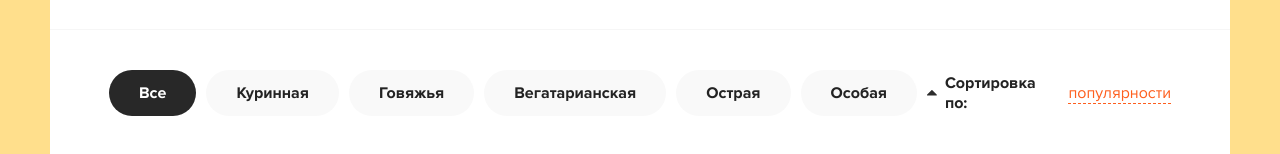
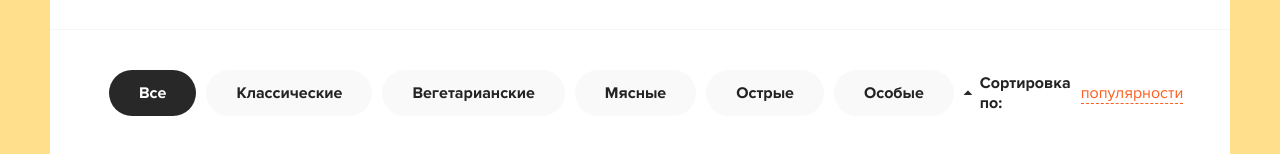
Before and after one commit to nurgitlab/react-store, a React (Create React App) app: page / in a window 1280 px wide. Shown: the part 152-306 px from the top of the page. Built offline with nearby package versions, Linux system fonts and the light colour scheme.

Commit message:
extra rerender in categorues fixed

```diff
--- a/src/components/Categories.js
+++ b/src/components/Categories.js
@@ -1,11 +1,12 @@
 import React, { useState } from 'react';
 
 
+const Categories = React.memo(
   function Categories({items, onClickItem}) {
-
     const [activeItem, setActiveItem] = useState(null);
     const onSelectItem = (index) => {
       setActiveItem(index);
+      onClickItem(index)
     };
 
     return (
@@ -36,5 +37,6 @@ function Categories({items, onClickItem}) {
       </div>
     );
   }
+)
 
 export default Categories;
--- a/src/pages/Home.js
+++ b/src/pages/Home.js
@@ -1,28 +1,33 @@
-import React from 'react';
+import React, { useCallback } from 'react';
 import { Categories, SortPopup } from "../components";
 import ShavaBlock from "../components/ShavaBlock";
 import { useSelector, useDispatch } from "react-redux";
+import { setCategory } from "../redux/actions/filters";
 
 
+const categoryNames = [
+  'Классические',
+  'Вегетарианские',
+  'Мясные',
+  'Острые',
+  'Особые',
+];
+
 function Home() {
+  const dispatch = useDispatch();
+  const items = useSelector(({shavas}) => shavas.items);
 
-  const {items} = useSelector(({shavas, filters}) => {
-    return {
-      items: shavas.items,
-    };
-  });
+  const onSelectCategory = useCallback((index) => {
+    dispatch(setCategory(index));
+  }, []);
 
   return (
     <div className="container">
       <div className="content__top">
         <Categories
-          items={[
-            'Куринная',
-            'Говяжья',
-            'Вегатарианская',
-            'Острая',
-            'Особая',
-          ]}/>
+          onClickItem={onSelectCategory}
+          items={categoryNames}
+        />
         <SortPopup
           items={[
             {name: 'популярности', type: 'popular'},
--- a/src/redux/actions/filters.js
+++ b/src/redux/actions/filters.js
@@ -1,9 +1,9 @@
-const setSortBy = (name) => ({
+export const setSortBy = (name) => ({
   type: 'SET_SORT_BY',
   payload: name,
 });
 
-const setCategory = (catIndex) => ({
+export const setCategory = (catIndex) => ({
   type: 'SET_CATEGORY',
   payload: catIndex,
 });
```
Lines whose indentation alone changed are shown as unchanged.
